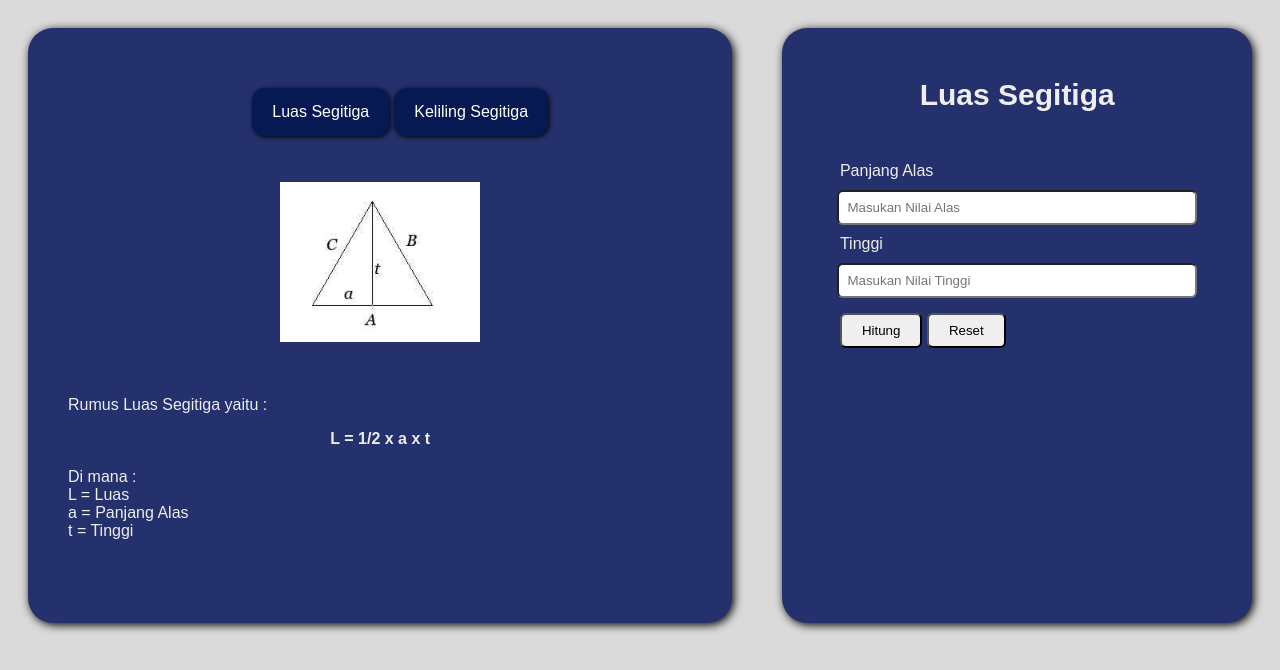
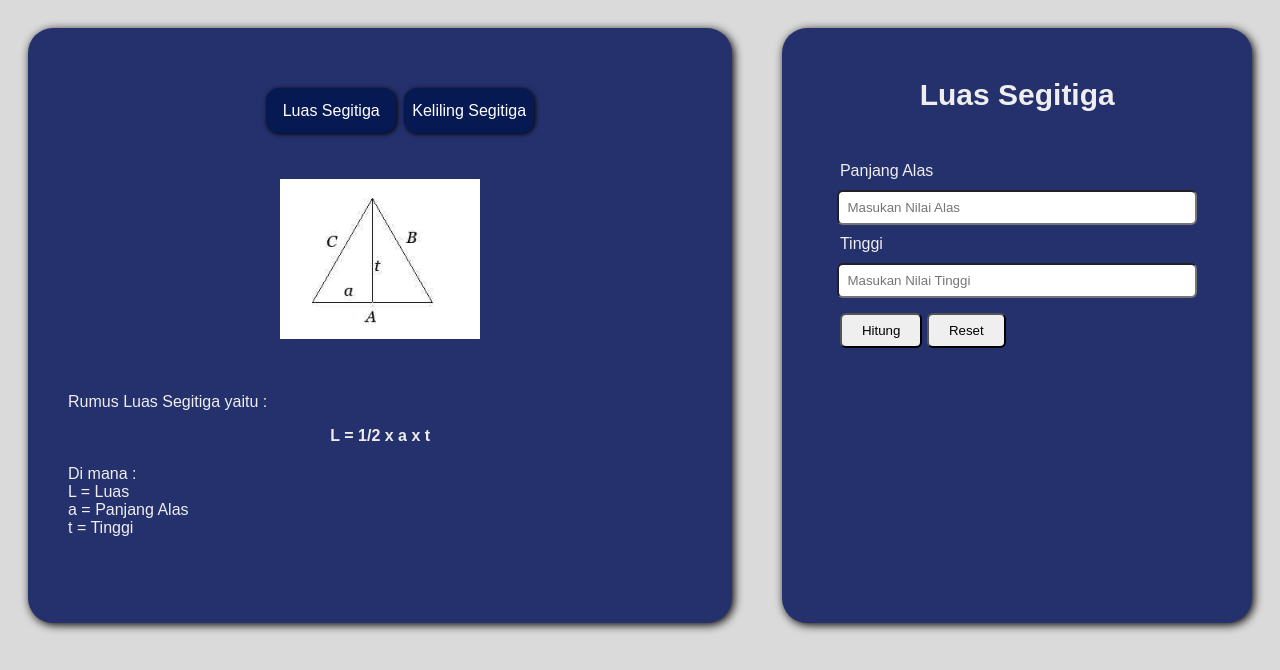
Before and after one commit to revou-fundamental-course/27-nov-23-fahrulfirgiana, a plain HTML site: page index.html in a window 1280 px wide. Drawn offline with Linux system fonts and the light colour scheme.

Commit message:
edit css

```diff
--- a/css/style.css
+++ b/css/style.css
@@ -36,10 +36,10 @@ main{
   padding-bottom: 20px;
 }
 
-.surround-container> ul{
+ul{
   display: flex;
   justify-content: center;
-  gap: 5px;
+  gap: 8px;
   margin-top: 60px;
 }
 
@@ -47,10 +47,17 @@ li{
   list-style-type: none;
   background-color: #071952;
   box-shadow: 1px 1px 5px black;
-  padding: 15px 20px;
+  width: 130px;
+  height: 45px;
   border-radius: 13px;
+  padding: 0;
+  margin: 0;
   margin-bottom: 30px;
+  display: flex;
+  justify-content: center;
+  align-items: center;
 }
+
 li a{
   text-decoration: none;
   color: white;
```
